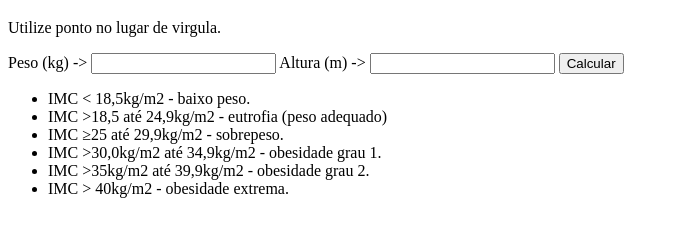
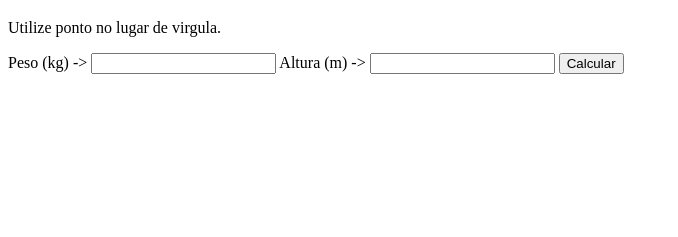
Before and after one commit to lehcs/Calculadora-IMC, a plain HTML site: page index.html in a window 1280 px wide. Shown: the part 61-298 px from the top of the page, without its empty margins (0-678 px from the left). Drawn offline with Linux system fonts and the light colour scheme.

Commit message:
Remoção da lista de consulta

```diff
--- a/index.html
+++ b/index.html
@@ -19,13 +19,5 @@
 
     <p id="resultado"></p>
     <p id="imc"></p>
-    <ul>
-        <li>IMC < 18,5kg/m2 - baixo peso.</li>
-        <li>IMC >18,5 até 24,9kg/m2 - eutrofia (peso adequado)</li>
-        <li>IMC ≥25 até 29,9kg/m2 - sobrepeso. </li>
-        <li>IMC >30,0kg/m2 até 34,9kg/m2 - obesidade grau 1. </li>
-        <li>IMC >35kg/m2 até 39,9kg/m2 - obesidade grau 2. </li>
-        <li>IMC > 40kg/m2 - obesidade extrema.</li>
-    </ul>
 </body>
 </html>
```
